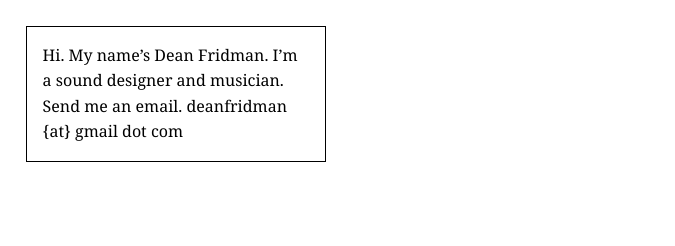
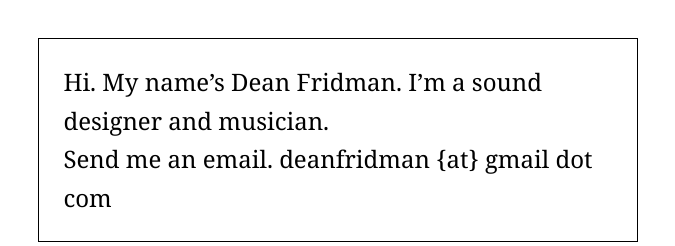
Before and after one commit to sfrdmn/deanfridman.com, a plain HTML site: page index.html in a window 1280 px wide. Shown: the whole page, without its empty margins (0-675 px from the left). Drawn offline with Linux system fonts and the light colour scheme.

Commit message:
damn forgot how to website

```diff
--- a/index.html
+++ b/index.html
@@ -1,6 +1,6 @@
 <!DOCTYPE html>
 <html>
-  <header>
+  <head>
     <meta charset="utf-8" />
     <style type="text/css">
       * {
@@ -11,19 +11,22 @@
 
       body {
         font-family: Georgia, serif;
-        font-size: 16px;
+        font-size: 24px;
         line-height: 160%;
       }
 
-      body > p {
-        margin: 25.6px;
-        padding: 16px;
+      main {
+        margin: 38.4px;
+        padding: 24px;
         border: 1px solid #000000;
-        max-width: 300px;
+        max-width: 600px;
       }
     </style>
-  </header>
+  </head>
   <body>
-    <p>Hi. My name’s Dean Fridman. I’m a sound designer and musician. Send me an email. deanfridman {at} gmail dot com</p>
+    <main>
+      <p>Hi. My name’s Dean Fridman. I’m a sound designer and musician.</p>
+      <p>Send me an email. deanfridman {at} gmail dot com</p>
+    </main>
   </body>
 </html>
```
